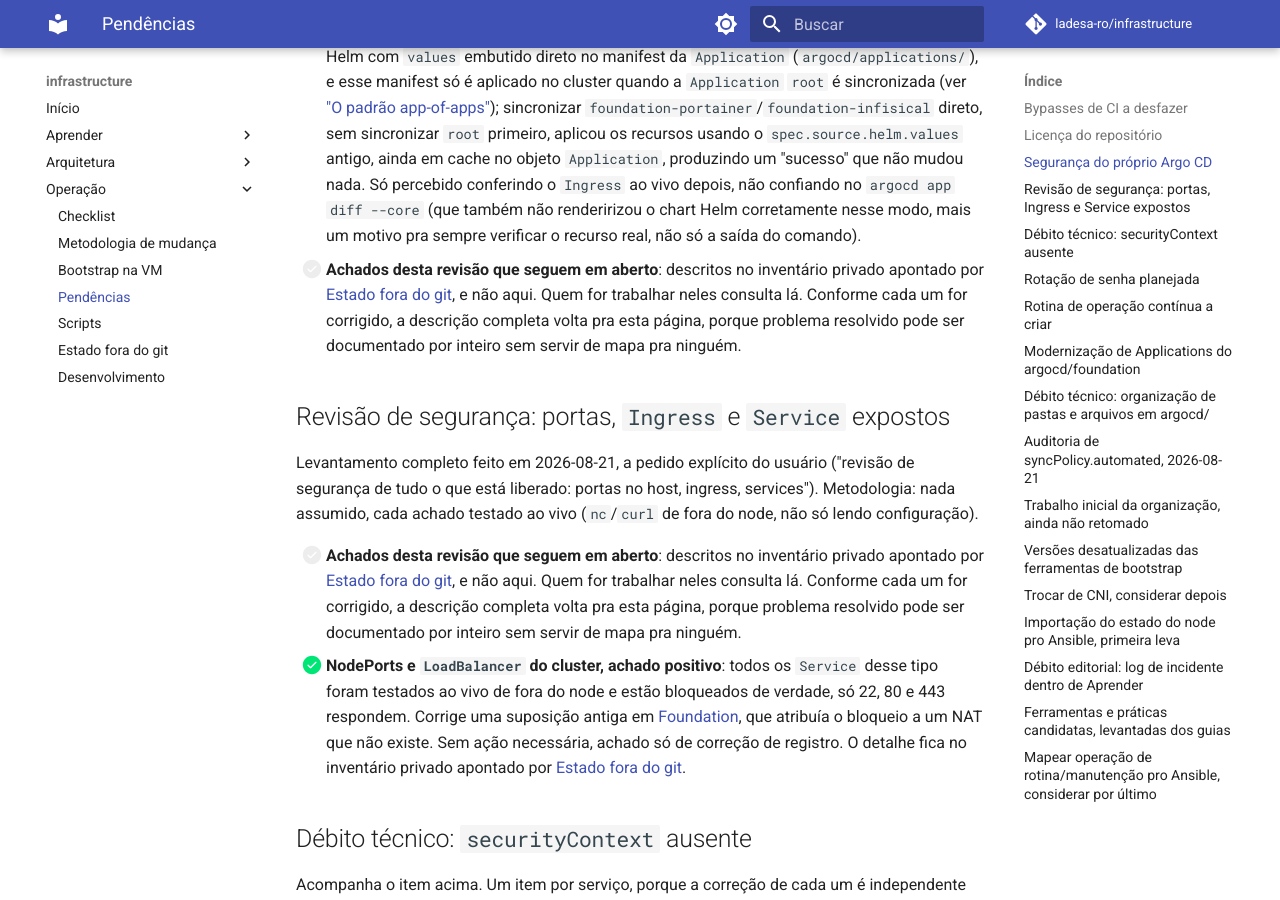
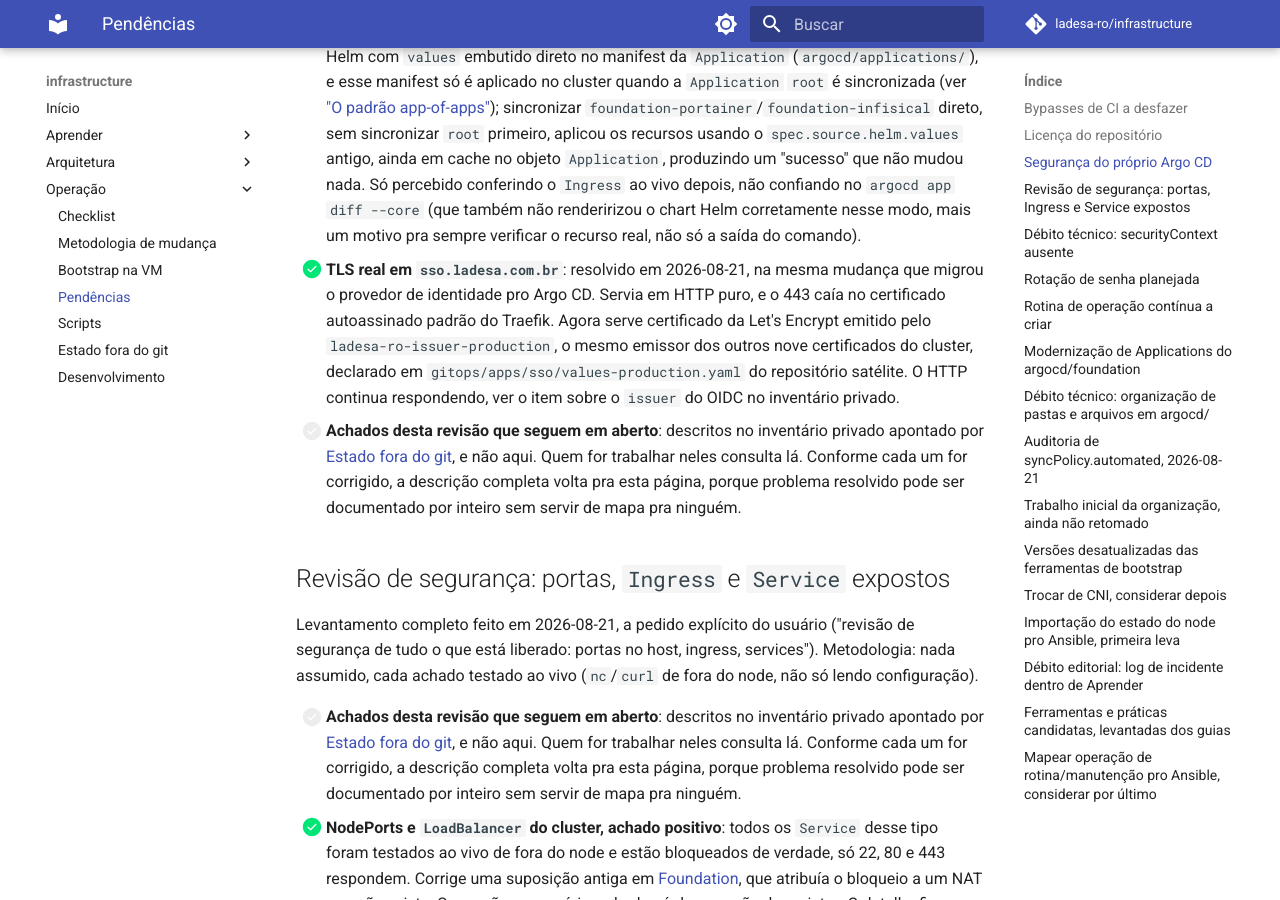
Before and after one commit to ladesa-ro/infrastructure, an MkDocs documentation site: the page built from docs/operacao/pendencias.md, in a window 1280 px wide and 900 px high, scrolled down 2050 px. Built offline with MkDocs 1.6.1 and Material for MkDocs 9.7.7, drawn with Linux system fonts in a browser that asks for light colours; comment, search, counter and statistics services are not loaded.

Commit message:
docs: close the sso tls pendencia

```diff
--- a/docs/operacao/pendencias.md
+++ b/docs/operacao/pendencias.md
@@ -23,6 +23,7 @@ Achados da auditoria de 2026-08-21 (ver [Aprender: Argo CD](../aprender/argocd.m
 - [x] **TLS real na UI/API do Argo CD**: resolvido. Estava em HTTP puro sem redirect (confirmado ao vivo com `curl`, `HTTP 200` completo na porta 80) e, na 443, caía no certificado autoassinado padrão do Traefik. Corrigido com `server.ingress.tls: true` + annotation `cert-manager.io/cluster-issuer: ladesa-ro-issuer-production`; certificado real do Let's Encrypt confirmado (`argocd-server-tls`, válido até 2026-11-19).
 - [x] **`resources` (requests/limits) em todos os componentes do Argo CD**: resolvido, mas revelou um achado maior, registrado no inventário privado. Também desligados `dex`/`notifications` (rodavam sem nenhuma configuração real) e zerado `applicationSet.replicas` (nenhum `ApplicationSet` existe no cluster).
 - [x] **TLS real em `infisical.ladesa.com.br`, `portainer.ladesa.com.br` e `adminer.ladesa.com.br`**: resolvido em 2026-08-21, mesmo padrão do Argo CD (`tls:` + `cert-manager.io/cluster-issuer: ladesa-ro-issuer-production`), certificados reais do Let's Encrypt confirmados ao vivo pros três. O `Ingress` do `adminer` não existia no git (criado fora de banda pela UI do Portainer, `io.portainer.kubernetes.ingress.owner: unknown`), trazido pro git agora em `argocd/foundation/dados/adminer.yaml`. Pegadinha real descoberta no processo: `portainer`/`infisical` têm seu `Ingress` gerado por chart Helm com `values` embutido direto no manifest da `Application` (`argocd/applications/`), e esse manifest só é aplicado no cluster quando a `Application` `root` é sincronizada (ver ["O padrão app-of-apps"](../aprender/argocd.md#o-padrao-app-of-apps)); sincronizar `foundation-portainer`/`foundation-infisical` direto, sem sincronizar `root` primeiro, aplicou os recursos usando o `spec.source.helm.values` antigo, ainda em cache no objeto `Application`, produzindo um "sucesso" que não mudou nada. Só percebido conferindo o `Ingress` ao vivo depois, não confiando no `argocd app diff --core` (que também não renderirizou o chart Helm corretamente nesse modo, mais um motivo pra sempre verificar o recurso real, não só a saída do comando).
+- [x] **TLS real em `sso.ladesa.com.br`**: resolvido em 2026-08-21, na mesma mudança que migrou o provedor de identidade pro Argo CD. Servia em HTTP puro, e o 443 caía no certificado autoassinado padrão do Traefik. Agora serve certificado da Let's Encrypt emitido pelo `ladesa-ro-issuer-production`, o mesmo emissor dos outros nove certificados do cluster, declarado em `gitops/apps/sso/values-production.yaml` do repositório satélite. O HTTP continua respondendo, ver o item sobre o `issuer` do OIDC no inventário privado.
 - [ ] **Achados desta revisão que seguem em aberto**: descritos no inventário privado apontado por [Estado fora do git](estado-fora-do-git.md), e não aqui. Quem for trabalhar neles consulta lá. Conforme cada um for corrigido, a descrição completa volta pra esta página, porque problema resolvido pode ser documentado por inteiro sem servir de mapa pra ninguém.
 
 ## Revisão de segurança: portas, `Ingress` e `Service` expostos
```
